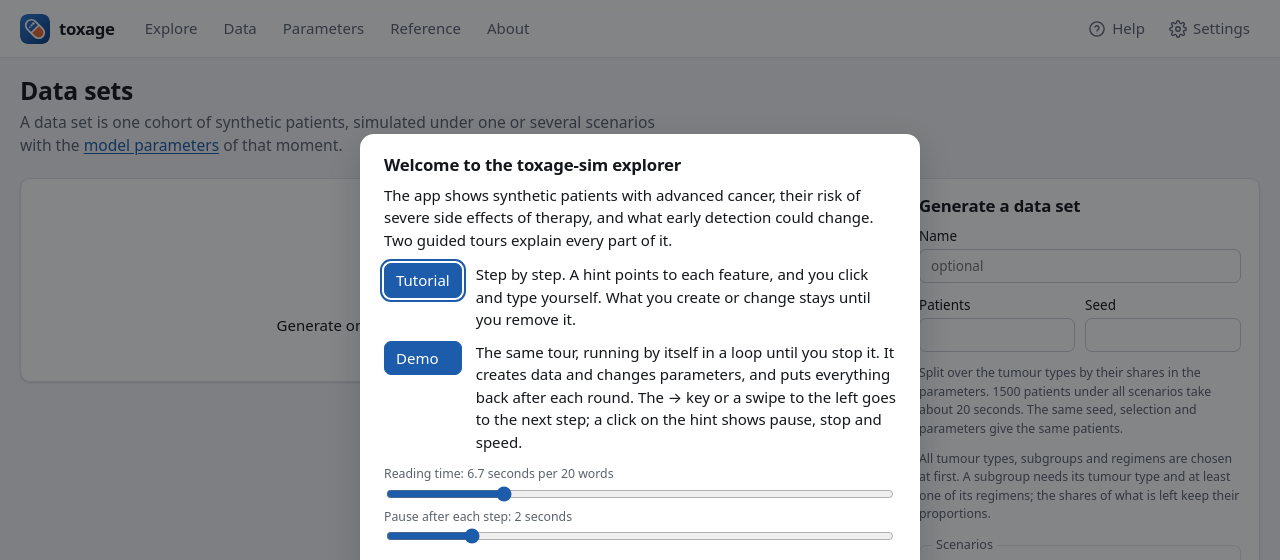
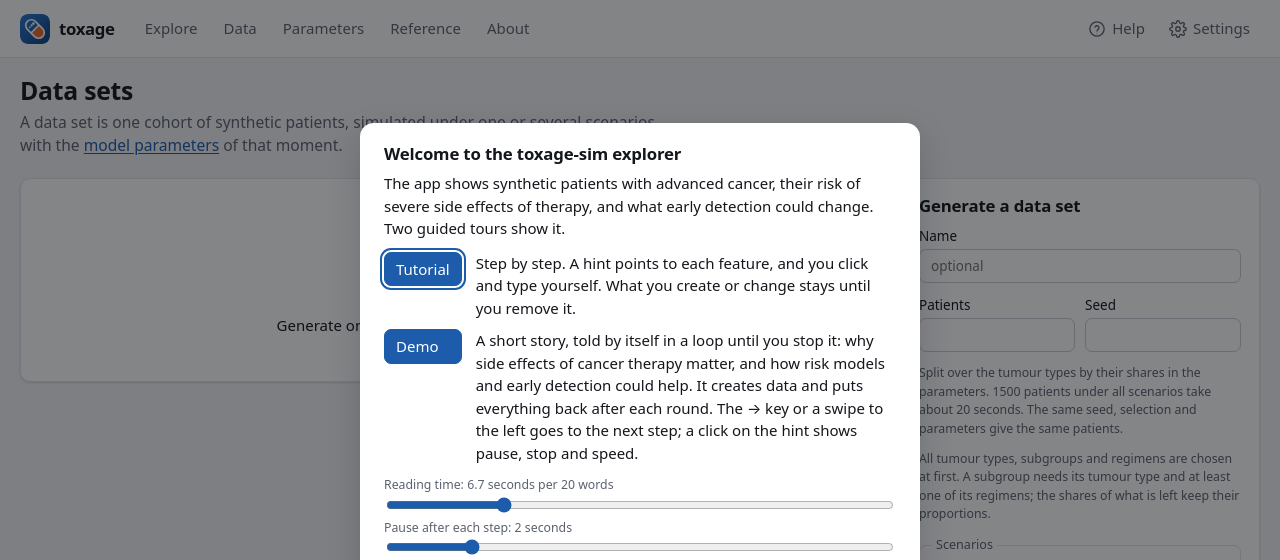
Before and after one commit to horkah/toxage-sim, a Django app: template app/explorer/templates/explorer/data.html in a window 1280 px wide. Shown: the top 560 px of the page. Run offline with Django 5.2, Linux system fonts and the light colour scheme; the template is opened without the code that fills it, so the values that code supplies are empty; parts of the project's set-up code (start-up, migrations or seed data) failed here and were passed over.

Commit message:
Demo: a short story from the view of the researchers
The demo no longer runs through every part of the app; the tutorial
does that, unchanged. The demo tells a story of its own (STORY in
tour-steps.js), written to be read and later listened to:

too many patients pay the price of therapy; a synthetic cohort is born
and lives in parallel worlds; who will be hit, and that it strikes
early; a quiet danger in the lungs; two futures for one patient, with
and without home monitoring; help for everyone; fewer patients hit; the
sobering truth that survival barely moves; the ceiling of perfect
detection; from simulation to real patients.

- 20 steps in the full view, 15 in the simple view (calibration, one
  model per toxicity, the patient's adverse events and questioning an
  assumption of the model are marked "advanced").
- The patient of "two futures" is one whose lung toxicity the
  monitoring recognised earlier: the step looks at up to twelve random
  monitored patients with an alert until their events say "days
  earlier", else any patient with lung toxicity.
- Facts in the texts come from the key points of the toxicity report.
- Welcome dialog, Help menu and app README describe the demo as a
  story. Version 0.7.8.

Tests: JS test for the story (shorter than the tutorial, shorter in the
simple view, every acting step has its end, texts without symbols or
brackets); JS 28 OK, app 232 OK. In the browser the story runs through
a whole round in the full view (about 50 s at high speed) and in the
simple view, generates its data set, shows a patient recognised
earlier, and leaves the data sets as before. Screenshots in
project/screenshots.

Co-Authored-By: Claude Opus 5.5 <noreply@anthropic.com>
Claude-Session: https://claude.ai/code/session_01VP6YyaXTCz8jsfKk9xvysj

```diff
--- a/app/explorer/static/explorer/tour-steps.js
+++ b/app/explorer/static/explorer/tour-steps.js
@@ -826,3 +826,212 @@ export const STEPS = [
     ],
   },
 ];
+
+// The demo: a short story from the view of the researchers, told by itself. It shares
+// the fields of the steps above; steps marked "advanced" add depth in the full view.
+// The texts are written to be read and also to be listened to.
+// Patients with lung toxicity under lung monitoring, compared with usual care. The story
+// shows one whose lung toxicity the monitoring recognised earlier: it looks at random
+// patients who took part and had an alert until the table of their adverse events says
+// "days earlier"; without such a patient it shows any patient with lung toxicity.
+const ILD_WORLD = "view=time&model=ild&scenario=lung_monitoring&compare=usual_care&ild=true";
+const MONITORED = "&participating=true&alerts_min=1";
+const earlierPatient = async (t) => {
+  for (let i = 0; i < 12; i++) {
+    try {
+      const answer = await fetch(`/random/?${ILD_WORLD}${MONITORED}`, { headers: { "X-Toxage-Fetch": "1" } });
+      if (answer.url.includes("patient=") && / days earlier/.test(await answer.text())) return t.go(answer.url);
+    } catch { /* try the next one */ }
+  }
+  return t.go(`/random/?${ILD_WORLD}`);
+};
+
+export const STORY = [
+  {
+    title: "Too many pay the price",
+    url: "/",
+    text: [
+      "Cancer therapy buys time. Too often it also takes something. In the large trials behind this project, between half and almost nine in ten patients suffered at least one severe side effect.",
+      "We are researchers, and we want to know: who will be hit, when, and could we see it coming? Real patient data are scarce and protected. So we begin with patients who never existed.",
+    ],
+  },
+  {
+    title: "A cohort is born",
+    url: "/data/",
+    target: '#generate input[name="n"]',
+    changes: true,
+    text: [
+      "Fifteen hundred patients with advanced pancreatic, prostate or breast cancer. Each one gets an age, a body, a tumour and a therapy, drawn from what published trials report.",
+    ],
+    act: (t) => t.fill('#generate input[name="n"]', "1500"),
+    until: (t) => t.q('#generate input[name="n"]')?.value === "1500",
+  },
+  {
+    title: "Parallel worlds",
+    url: "/data/",
+    target: '#generate button[type="submit"]',
+    changes: true,
+    text: [
+      "Every patient will live several times. Once under usual care, and once under each intervention we want to test. The same fate in every world, until an intervention changes it.",
+      "That is our advantage over any real trial: we can compare one and the same person with and without help.",
+    ],
+    act: (t) => t.click('#generate button[type="submit"]'),
+    until: created("A"),
+  },
+  {
+    title: "Week by week",
+    url: "/data/",
+    target: card("A"),
+    changes: true,
+    needs: "A",
+    wait: true,
+    text: [
+      "Now the engine lets them live. Week after week, side effects can start and grow, doses are cut, therapies end, and some patients die. Ten years of follow-up, in a few seconds.",
+    ],
+    until: ready("A"),
+  },
+  {
+    title: "Into the data",
+    url: "/data/",
+    target: `${card("A")} form[action="/data/use/"] button`,
+    needs: "A",
+    text: ["The cohort is ready. Let us look inside."],
+    act: (t) => t.click(`${card("A")} form[action="/data/use/"] button`),
+    until: (t) => location.pathname === "/",
+  },
+  {
+    title: "Who will be hit?",
+    url: "/",
+    target: 'tox-chart[chart="risk-hist"]',
+    text: [
+      "A risk model looks at each patient on the first day of therapy and estimates the chance of a severe side effect within ninety days.",
+      "Each bar holds patients with a similar estimate. Orange marks those who were actually hit. From left to right, the orange grows. The model sees something real.",
+    ],
+  },
+  {
+    title: "Can we trust the numbers?",
+    advanced: true,
+    url: "/",
+    target: 'tox-chart[chart="calibration"]',
+    text: [
+      "A good estimate must also be honest. When the model says sixty percent, sixty of a hundred such patients should be hit. The closer the dots follow the diagonal, the more we can trust it.",
+    ],
+  },
+  {
+    title: "It strikes early",
+    url: "/",
+    target: 'tox-chart[chart="incidence"]',
+    text: [
+      "We split the cohort into thirds by risk and follow them in time. In the highest third the curve shoots up within the first weeks.",
+      "The danger is concentrated at the start of therapy. That is exactly where prevention could act.",
+    ],
+  },
+  {
+    title: "One model is not enough",
+    advanced: true,
+    url: "/",
+    target: 'nav[aria-label="Risk model"]',
+    text: [
+      "Every kind of toxicity has its own pattern, its own timing and its own risk factors. Blood counts are most at risk in the first cycle, the heart over months. So we build one model for each, not one for all.",
+    ],
+  },
+  {
+    title: "A quiet danger in the lungs",
+    url: "/?model=ild",
+    target: 'nav[aria-label="Risk model"] a[data-model="ild"]',
+    text: [
+      "Some toxicities are rare but treacherous. Under the targeted drug trastuzumab deruxtecan, the lungs can become inflamed. It starts quietly.",
+      "In the trials, experts dated the true onset earlier than the treating doctors in about half of the cases, by a median of forty-three days. Six weeks in which the disease was already there, unseen.",
+    ],
+  },
+  {
+    title: "Two futures for one patient",
+    url: `/?${ILD_WORLD}${MONITORED}`,
+    target: "#random",
+    text: [
+      "We pick one patient whose lungs were hit, and look at both worlds at once: one with home monitoring of oxygen and symptoms, one with usual care.",
+    ],
+    act: earlierPatient,
+    until: (t) => t.has("patient="),
+  },
+  {
+    title: "The signal before the storm",
+    target: 'tox-chart[chart="patient-spo2"]',
+    text: [
+      "Oxygen saturation, week by week. The solid line is the world with monitoring, the dashed line usual care.",
+      "As the inflammation begins, the oxygen sinks, long before the patient feels ill enough to come in. With monitoring, the alarm can come weeks earlier, treatment starts at a milder stage, and the course is gentler.",
+    ],
+  },
+  {
+    title: "What the record says",
+    advanced: true,
+    target: ".charts .columns",
+    text: [
+      "The adverse events of both worlds side by side: when each started, when it was recognised, how severe it became, and what was done. Recognised earlier often means a lower grade, and a therapy that can go on.",
+    ],
+  },
+  {
+    title: "Help for everyone",
+    url: "/?view=interventions&scenario=combined",
+    target: ".charts table.numbers",
+    text: [
+      "Now the whole cohort, all worlds side by side. Combined joins our ideas: a gentler start for patients at high risk, weekly symptom reports, and home monitoring of the lungs and the heart.",
+    ],
+  },
+  {
+    title: "Fewer patients hit",
+    url: "/?view=interventions&scenario=combined",
+    target: 'tox-chart[chart="tte-sfs"]',
+    text: [
+      "These curves show who is still alive and free of a severe side effect. The solid curve of the combined interventions stays above usual care. Fewer patients go through a severe event, and many who do, go through it later and milder.",
+    ],
+  },
+  {
+    title: "The sobering truth",
+    url: "/?view=interventions&scenario=combined",
+    target: 'tox-chart[chart="tte-os"]',
+    text: [
+      "And survival? It barely moves, a few days at most. In this model, early detection saves lives only where a side effect would have killed.",
+      "The real gain lies elsewhere: in suffering avoided, in hospital days not spent, in therapies that do not have to stop.",
+    ],
+  },
+  {
+    title: "The ceiling",
+    url: "/?view=interventions&scenario=perfect_detection",
+    target: 'tox-chart[chart="iv-severe"]',
+    text: [
+      "Perfect detection is a dream world. Everyone takes part, and every side effect is caught at its first sign.",
+      "The gap between this ceiling and the real interventions is what participation, sensitivity and timing cost. That gap is where research has to push.",
+    ],
+  },
+  {
+    title: "Question the assumptions",
+    advanced: true,
+    url: "/parameters/risk/",
+    target: param(ECOG),
+    changes: true,
+    text: [
+      "Many numbers in these models are still assumptions. What if a poor general condition quadruples the odds of a severe side effect, instead of doubling them?",
+    ],
+    act: (t) => t.fill(param(ECOG), "4"),
+    until: isChanged(ECOG),
+  },
+  {
+    title: "The picture shifts",
+    advanced: true,
+    url: "/?model=severe90&ecog_min=2",
+    target: 'nav[aria-label="Risk model"] a[data-model="severe90"]',
+    changes: true,
+    text: [
+      "Among frail patients the predicted risk jumps at once. Every assumption leaves its mark, and real data will tell us which ones hold.",
+    ],
+  },
+  {
+    title: "From simulation to real patients",
+    url: "/",
+    text: [
+      "Everything you have seen is synthetic, built from published trials and guidelines. The next step is real data, and the methods are ready for it.",
+      "The questions stay the same: who will be hit, when, and what helps. Because too many patients suffer from side effects that could be seen coming.",
+    ],
+  },
+];
--- a/app/explorer/static/explorer/tour.js
+++ b/app/explorer/static/explorer/tour.js
@@ -16,7 +16,7 @@
 // Before a demo the server keeps a snapshot of parameters and data sets and
 // brings it back at the end, so that the demo leaves no trace.
 
-import { STEPS } from "./tour-steps.js";
+import { STEPS, STORY } from "./tour-steps.js";
 
 const KEY = "toxage-tour";
 // Reading time in seconds per 20 words (6.7 is 3 words per second), and the
@@ -160,9 +160,10 @@ const api = {
   },
 };
 
-// All steps; a function so that tests and future variants can choose them.
+// The steps of the running tour: the tutorial goes through every part of the app,
+// the demo tells its story.
 function steps() {
-  return STEPS;
+  return state?.mode === "demo" ? STORY : STEPS;
 }
 
 // Open the groups that hide an element and scroll it to the middle of the window.
@@ -605,15 +606,16 @@ function welcome() {
   dialog.className = "tour-dialog";
   dialog.innerHTML = `<h2>Welcome to the explorer</h2>
     <p>The app shows synthetic patients with advanced cancer, their risk of severe side effects of therapy,
-      and what early detection could change. Two guided tours explain every part of it.</p>
+      and what early detection could change. Two guided tours show it.</p>
     <div class="tour-choice">
       <button type="button" class="primary" data-choice="tutorial">Tutorial</button>
       <p>Step by step. A hint points to each feature, and you click and type yourself.
         What you create or change stays until you remove it.</p>
       <button type="button" class="primary" data-choice="demo">Demo</button>
-      <p>The same tour, running by itself in a loop until you stop it. It creates data and
-        changes parameters, and puts everything back after each round. The → key or a swipe to
-        the left goes to the next step; a click on the hint shows pause, stop and speed.</p>
+      <p>A short story, told by itself in a loop until you stop it: why side effects of cancer
+        therapy matter, and how risk models and early detection could help. It creates data and
+        puts everything back after each round. The → key or a swipe to the left goes to the next
+        step; a click on the hint shows pause, stop and speed.</p>
     </div>
     ${speedControls()}
     <label class="check"><input type="checkbox" data-off> Do not offer this at start again
--- a/app/explorer/templates/explorer/base.html
+++ b/app/explorer/templates/explorer/base.html
@@ -39,7 +39,7 @@
         <div class="popover-panel">
           <h3>Guided tours</h3>
           <button type="button" class="menuitem" data-tour-start="tutorial"><b>Tutorial</b><small>Step by step; you click and type yourself.</small></button>
-          <button type="button" class="menuitem" data-tour-start="demo"><b>Demo</b><small>Runs by itself and leaves the app as it was.</small></button>
+          <button type="button" class="menuitem" data-tour-start="demo"><b>Demo</b><small>A short story, told by itself; leaves the app as it was.</small></button>
         </div>
       </details>
       <details class="popover" id="settings">
```
Also changed, not shown: app/explorer/tests/tour.test.mjs (+13 -1 lines), app/README.md, 11 other files.
